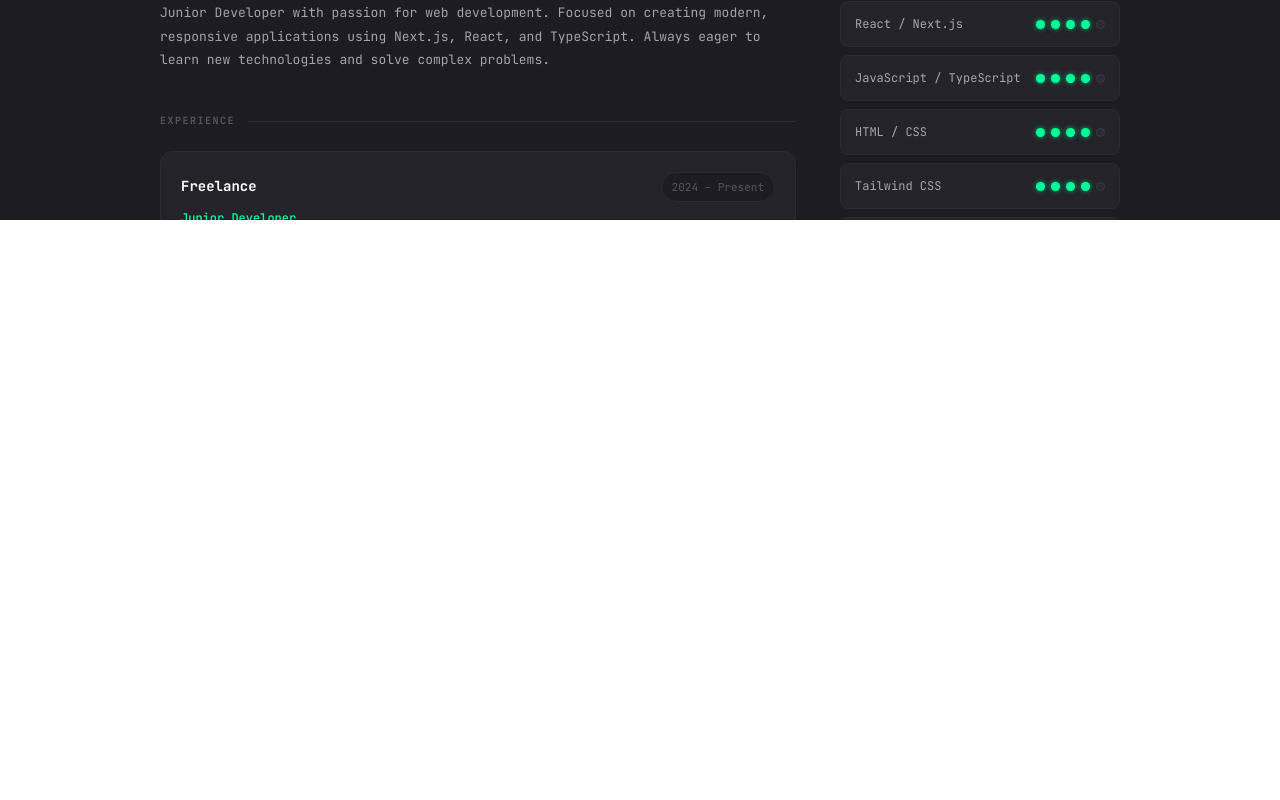
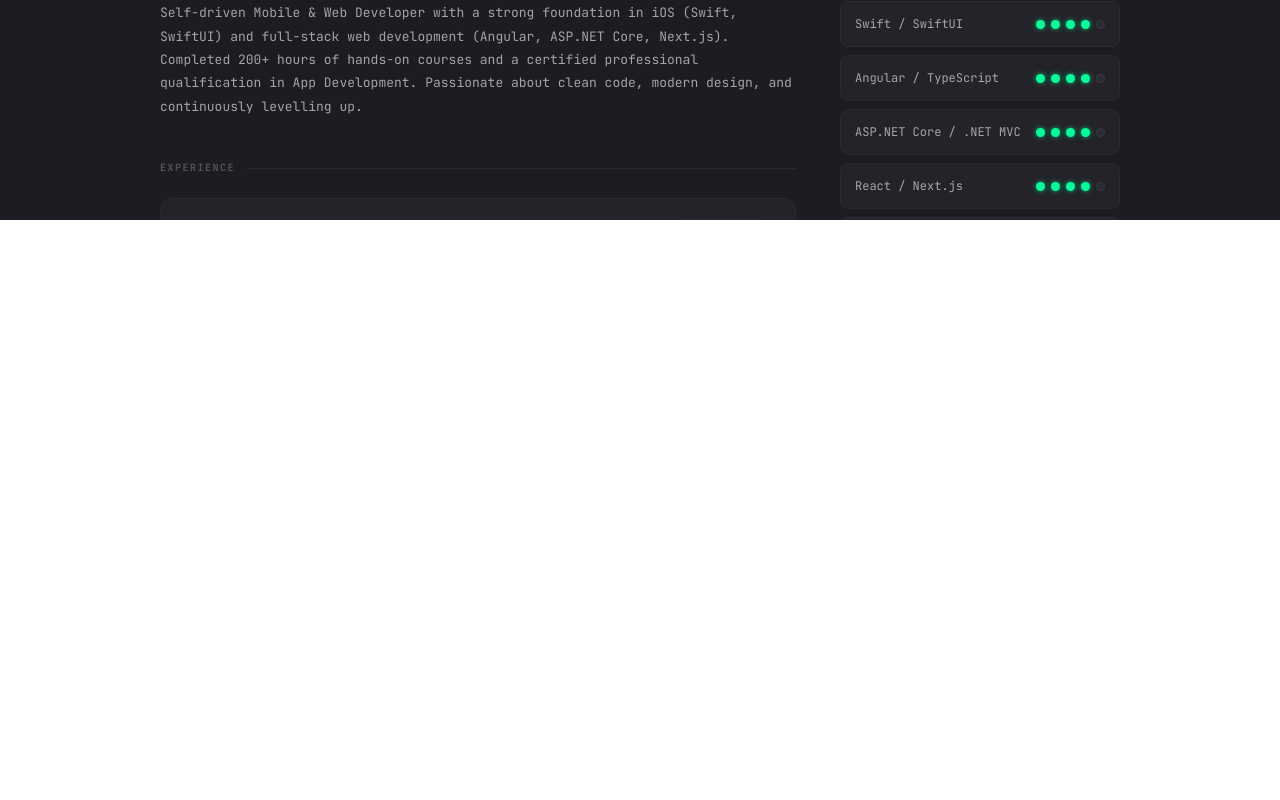
Before and after one commit to olexey27/Portfolio, a Next.js app: page /cv in a window 1280 px wide. Shown: the part 580-1380 px from the top of the page. Built offline with nearby package versions, Linux system fonts and the light colour scheme.

Commit message:
cv refresh

```diff
--- a/app/cv/page.tsx
+++ b/app/cv/page.tsx
@@ -6,58 +6,83 @@ import { useState, useEffect } from "react";
 const DATA = {
   firstName: "Alexej",
   lastName: "Krasnokutskij",
-  title: "Junior Developer",
-  tagline: "Building modern, responsive web apps with Next.js, React & TypeScript.",
+  title: "Mobile & Web Developer",
+  tagline: "Building iOS apps with SwiftUI & full-stack web apps with Angular and ASP.NET Core.",
   email: "alexeykrasnokutskiy@gmail.com",
-  phone: "+XXX XXX XXXXXXX",
+  phone: "+49 160 1869831",
   location: "Portugal",
   website: "olexey27.space",
   about:
-    "Junior Developer with passion for web development. Focused on creating modern, responsive applications using Next.js, React, and TypeScript. Always eager to learn new technologies and solve complex problems.",
+    "Self-driven Mobile & Web Developer with a strong foundation in iOS (Swift, SwiftUI) and full-stack web development (Angular, ASP.NET Core, Next.js). Completed 200+ hours of hands-on courses and a certified professional qualification in App Development. Passionate about clean code, modern design, and continuously levelling up.",
   skills: [
-    { name: "React / Next.js",         level: 4 },
-    { name: "JavaScript / TypeScript", level: 4 },
-    { name: "HTML / CSS",              level: 4 },
-    { name: "Tailwind CSS",            level: 4 },
-    { name: "Git / GitHub",            level: 3 },
+    { name: "Swift / SwiftUI",          level: 4 },
+    { name: "Angular / TypeScript",     level: 4 },
+    { name: "ASP.NET Core / .NET MVC",  level: 4 },
+    { name: "React / Next.js",          level: 4 },
+    { name: "HTML / CSS / Tailwind",    level: 4 },
+    { name: "Android / Kotlin",         level: 3 },
+    { name: "Git / GitHub",             level: 3 },
+    { name: "Figma / UX Design",        level: 3 },
   ],
   awards: [
     {
+      year: "2026",
+      title: "iOS Development Masterclass 2026",
+      desc: "Completed advanced SwiftUI & SwiftData course with Apple Intelligence and iOS 26. 37.5 hrs.",
+    },
+    {
       year: "2024",
-      title: "Portfolio Launch",
-      desc: "Successfully launched professional portfolio website with modern tech stack.",
+      title: "iOS & Swift Bootcamp",
+      desc: "Completed 60.5-hour iOS bootcamp by Dr. Angela Yu — built 25+ apps with SwiftUI, ARKit & CoreML.",
+    },
+    {
+      year: "2024",
+      title: "Portfolio Website Launch",
+      desc: "Launched personal portfolio at olexey27.space with Next.js, TypeScript and Tailwind CSS.",
     },
     {
       year: "2023",
-      title: "Certification",
-      desc: "Completed web development certification / course.",
+      title: "IT-Fachkraft App-Entwicklung",
+      desc: "Certified by Syntax Institut after 2.300 teaching units covering iOS, Android, UX/UI and web fundamentals.",
     },
   ],
   education: [
     {
-      year: "2020 – 2024",
-      degree: "Computer Science / Web Development",
-      institution: "Your University / School, Location",
+      year: "Feb 2022 – Feb 2023",
+      degree: "IT-Fachkraft für App-Entwicklung (iOS & Android)",
+      institution: "Syntax Institut · Remote · Ilmenau, Germany",
     },
   ],
   experience: [
     {
       period: "2024 – Present",
-      role: "Junior Developer",
-      company: "Freelance",
+      role: "Freelance Developer",
+      company: "Self-employed",
       bullets: [
-        "Developed responsive web applications using React and Next.js",
-        "Implemented modern UI/UX designs with Tailwind CSS",
-        "Maintained clean, documented code following best practices",
+        "Building iOS apps with Swift, SwiftUI, SwiftData and Apple Intelligence APIs",
+        "Developing full-stack web apps with Angular and ASP.NET Core",
+        "Designing and shipping personal portfolio with Next.js, TypeScript and Tailwind CSS",
       ],
     },
     {
       period: "2023 – 2024",
-      role: "Web Development Projects",
-      company: "Personal",
+      role: "Full-Stack Web Development",
+      company: "Self-study & Projects",
       bullets: [
-        "Built portfolio website with advanced animations",
-        "Created interactive user interfaces with React",
+        "Built e-commerce app with .NET Core MVC, Entity Framework, Stripe and Azure deployment",
+        "Developed full-stack app with ASP.NET Core API, Angular, SignalR and JWT auth",
+        "Completed 70+ hours of Angular and .NET courses with real-world project focus",
+      ],
+    },
+    {
+      period: "Feb 2022 – Feb 2023",
+      role: "App Development Trainee",
+      company: "Syntax Institut · Remote",
+      bullets: [
+        "Completed 2.300-unit professional qualification in iOS & Android App Development",
+        "Built iOS apps in Swift with Xcode, UIKit, MVC/MVVM and CocoaPods",
+        "Developed Android apps in Kotlin with Jetpack, Firebase, Retrofit and Room",
+        "Covered UX/UI Design with Figma, wireframing, prototyping and Material Design",
       ],
     },
   ],
```
Also changed, not shown: app/certificates/page.tsx (+43 -165 lines).
